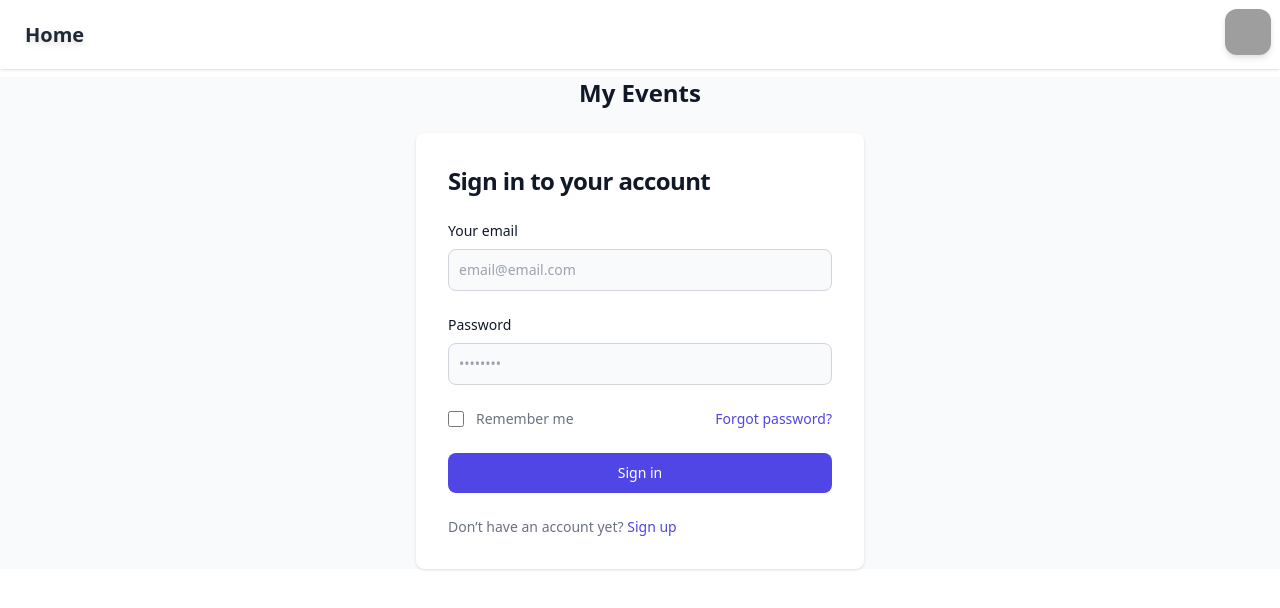
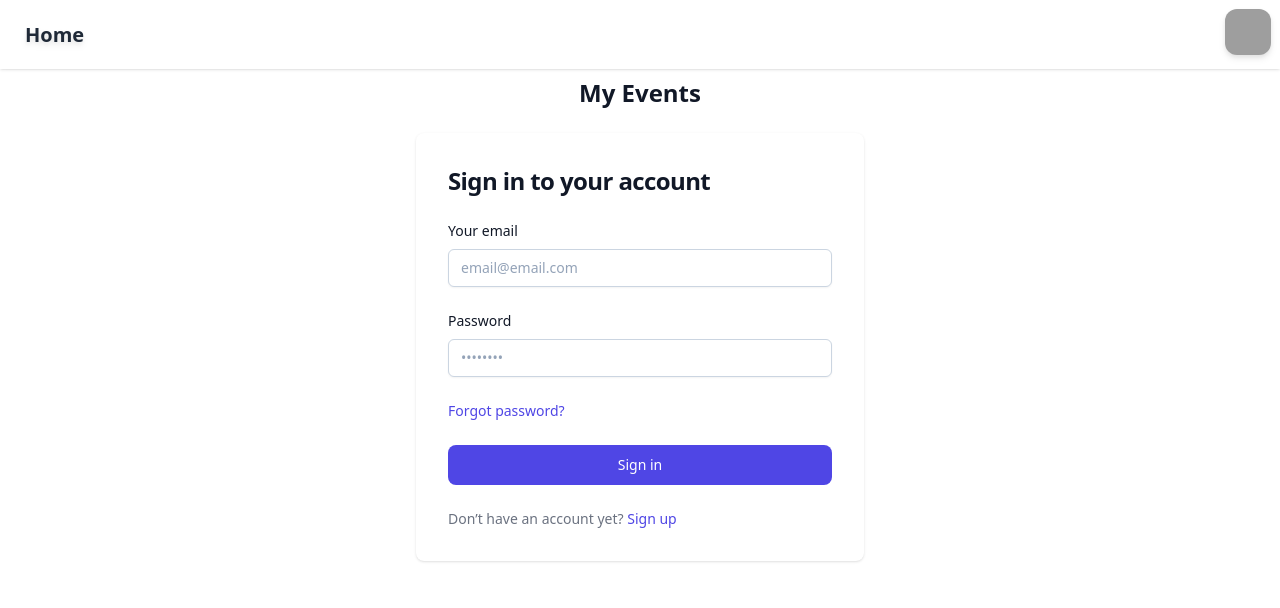
Before and after one commit to porfirioR/my-savings, an Angular app in the folder spa/: page /login in a window 1280 px wide. Shown: the top 608 px of the page. Built offline with nearby package versions, Linux system fonts and the light colour scheme; grey boxes are pictures that could not be loaded.

Commit message:
update sign up

```diff
--- a/package.json
+++ b/package.json
@@ -1,5 +1,8 @@
 {
   "scripts": {
     "start:both": "concurrently \"cd ./spa && npm run start\" \"cd ./api && npm run start\""
+  },
+  "dependencies": {
+    "concurrently": "^8.2.2"
   }
 }
--- a/spa/src/app/components/login/login.component.html
+++ b/spa/src/app/components/login/login.component.html
@@ -1,5 +1,3 @@
-
-<section class="bg-gray-50 dark:bg-gray-900">
 <section class="flex flex-col items-center justify-center px-6 py-8 mx-auto lg:py-0">
   <a href="#" class="flex items-center mb-6 text-2xl font-semibold text-gray-900 dark:text-white">
     My Events
@@ -20,7 +18,7 @@
             name="email"
             id="email"
             autocomplete="email"
-              class="bg-gray-50 border border-gray-300 text-gray-900 sm:text-sm rounded-lg focus:ring-indigo-600 focus:border-indigo-600 block w-full p-2.5 dark:bg-gray-700 dark:border-gray-600 dark:placeholder-gray-400 dark:text-white dark:focus:ring-blue-500 dark:focus:border-blue-500"
+            class="px-3 py-2 bg-white border shadow-sm border-slate-300 placeholder-slate-400 disabled:bg-slate-50 disabled:text-slate-500 disabled:border-slate-200 focus:outline-none focus:border-indigo-500 focus:ring-indigo-500 block w-full rounded-md sm:text-sm focus:ring-1 invalid:border-pink-500 invalid:text-pink-600 focus:invalid:border-pink-500 focus:invalid:ring-pink-500 disabled:shadow-none"
             placeholder="email@email.com"
           >
         </article>
@@ -35,20 +33,10 @@
             id="password"
             placeholder="••••••••"
             autocomplete="current-password"
-              class="bg-gray-50 border border-gray-300 text-gray-900 sm:text-sm rounded-lg focus:ring-indigo-600 focus:border-indigo-600 block w-full p-2.5 dark:bg-gray-700 dark:border-gray-600 dark:placeholder-gray-400 dark:text-white dark:focus:ring-blue-500 dark:focus:border-blue-500"
+            class="px-3 py-2 bg-white border shadow-sm border-slate-300 placeholder-slate-400 disabled:bg-slate-50 disabled:text-slate-500 disabled:border-slate-200 focus:outline-none focus:border-indigo-500 focus:ring-indigo-500 block w-full rounded-md sm:text-sm focus:ring-1 invalid:border-pink-500 invalid:text-pink-600 focus:invalid:border-pink-500 focus:invalid:ring-pink-500 disabled:shadow-none"
           />
         </article>
         <article class="flex items-center justify-between">
-            <div class="flex items-start">
-              <div class="flex items-center h-5">
-                <input id="remember" aria-describedby="remember" type="checkbox"
-                  class="w-4 h-4 border border-gray-300 rounded bg-gray-50 focus:ring-3 focus:ring-indigo-300 dark:bg-gray-700 dark:border-gray-600 dark:focus:ring-indigo-600 dark:ring-offset-gray-800"
-                />
-              </div>
-              <div class="ml-3 text-sm">
-                <label for="remember" class="text-gray-500 dark:text-gray-300">Remember me</label>
-              </div>
-            </div>
           <a
             href="#"
             [routerLink]="['/forgot-password']"
@@ -73,4 +61,3 @@
     </main>
   </div>
 </section>
-</section>
--- a/spa/src/app/models/api/create-user-api-request.ts
+++ b/spa/src/app/models/api/create-user-api-request.ts
@@ -1,5 +1,6 @@
 export class CreateUserApiRequest {
   constructor(
-    public email: string
+    public email: string,
+    public password: string
   ) { }
 }
--- a/spa/src/app/services/user-api.service.ts
+++ b/spa/src/app/services/user-api.service.ts
@@ -22,8 +22,7 @@ export class UserApiService {
     return this.httpClient.get<UserApiModel[]>(`${this.url}/${id}`)
   }
 
-  public createUser = (email: string): Observable<UserApiModel> => {
-    const request = new CreateUserApiRequest(email)
+  public createUser = (request: CreateUserApiRequest): Observable<UserApiModel> => {
     return this.httpClient.post<UserApiModel>(this.url, request)
   }
 
```
Lines whose indentation alone changed are shown as unchanged.
